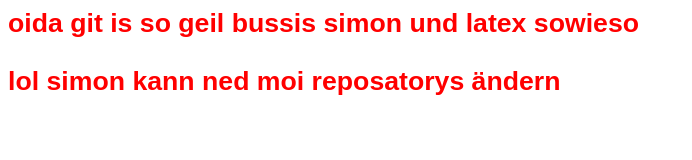
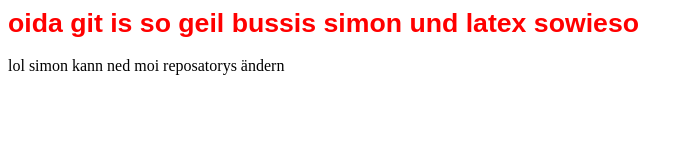
Before and after one commit to simiiistrassg/simiiistrassg.github.io, a plain HTML site: page index.html in a window 1280 px wide. Shown: the whole page, without its empty margins (0-692 px from the left). Drawn offline with Linux system fonts and the light colour scheme.

Commit message:
fix last commit

```diff
--- a/index.html
+++ b/index.html
@@ -6,7 +6,7 @@
 </header>
 
 <body>
-	<h1>oida git is so geil bussis simon und latex sowieso<h1>
+	<h1>oida git is so geil bussis simon und latex sowieso</h1>
 	<p>lol simon kann ned moi reposatorys ändern</p>
 </body>
 
```
